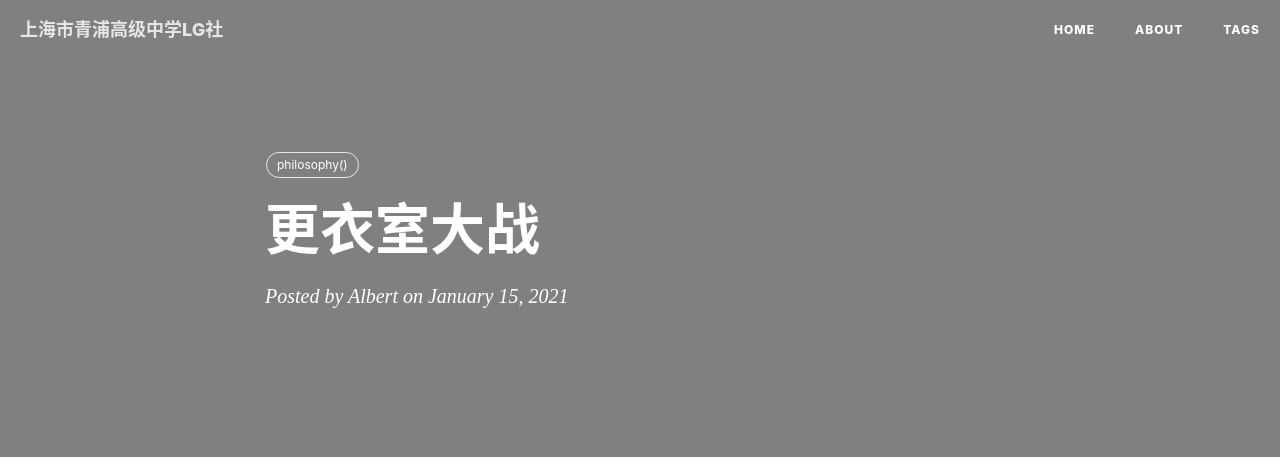
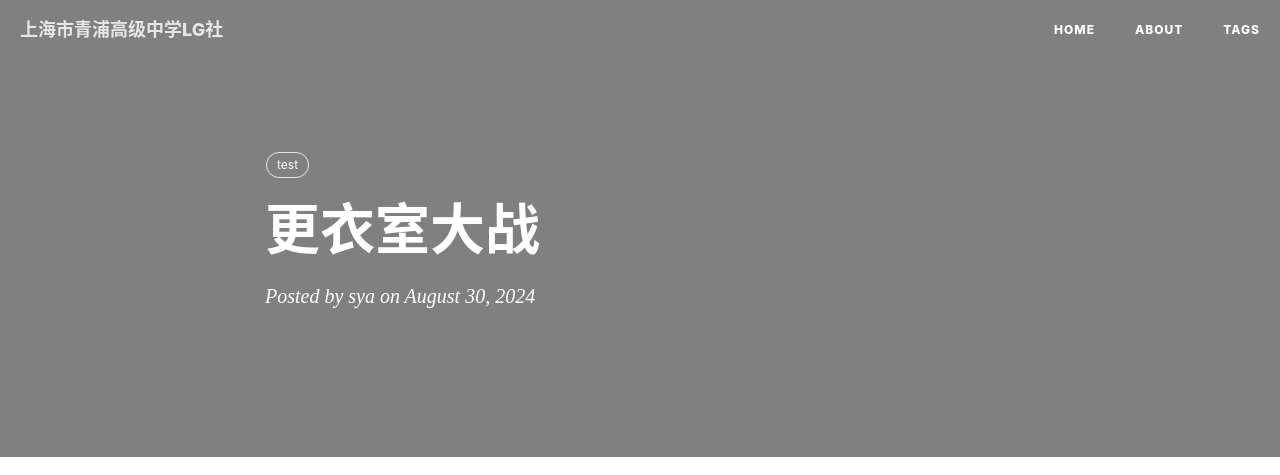
Before and after one commit to Dsmtyu/Dsmtyu.github.io, a Jekyll site: the page built from _posts/2022-01-15-更衣室大战.md, in a window 1280 px wide and 1400 px high. Shown: the top 475 px of the window. Built offline with Jekyll 4.4.1, drawn with Linux system fonts in a browser that asks for light colours; nearby versions of some CDN libraries; comment, search, counter and statistics services are not loaded; grey boxes are pictures that could not be loaded.

Commit message:
Update 2022-01-15-更衣室大战.md

```diff
--- a/_posts/2022-01-15-更衣室大战.md
+++ b/_posts/2022-01-15-更衣室大战.md
@@ -1,11 +1,11 @@
 ---
 layout: post
 title:  更衣室大战
-date:   2021-01-15
+date:   2024-08-30
 header-img: img/post/20220115/van.png
 tags:
-    - philosophy()
-author: Albert
+    - test
+author: sya
 ---
 
 <iframe
```
